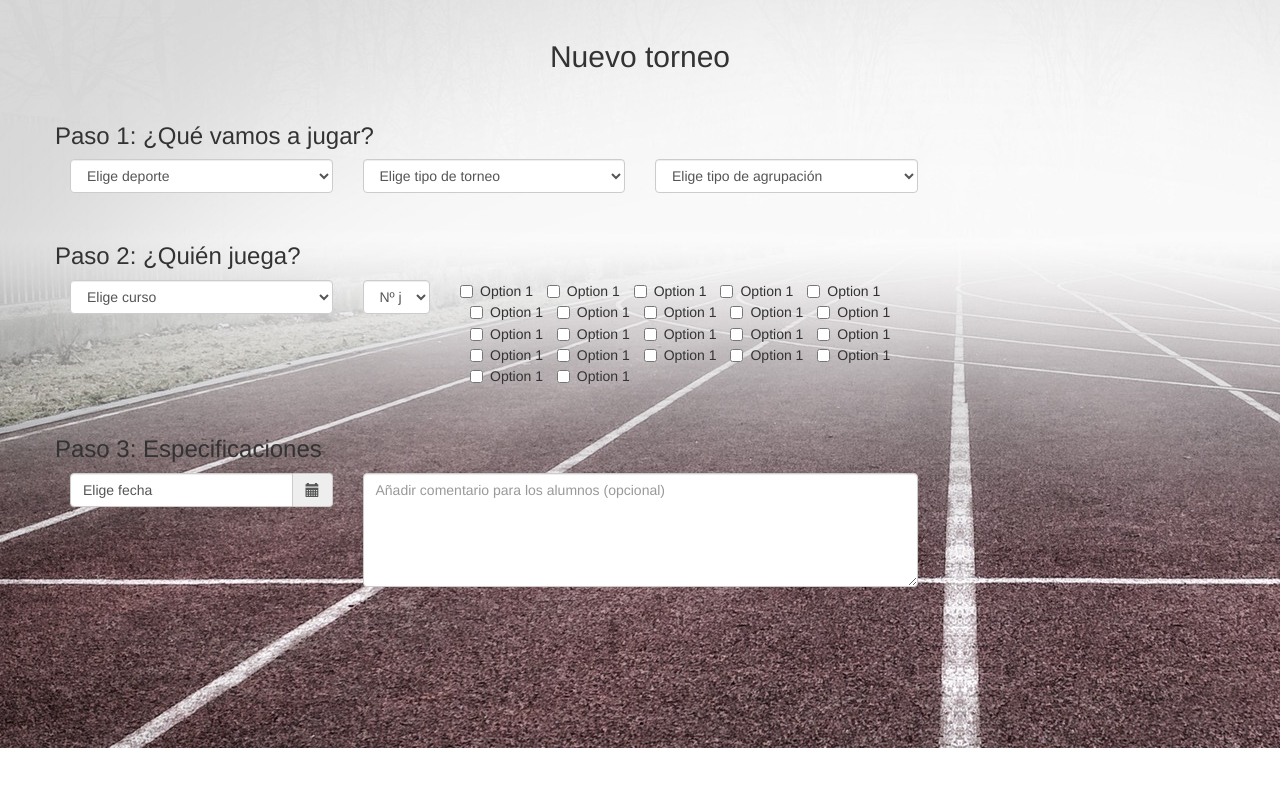
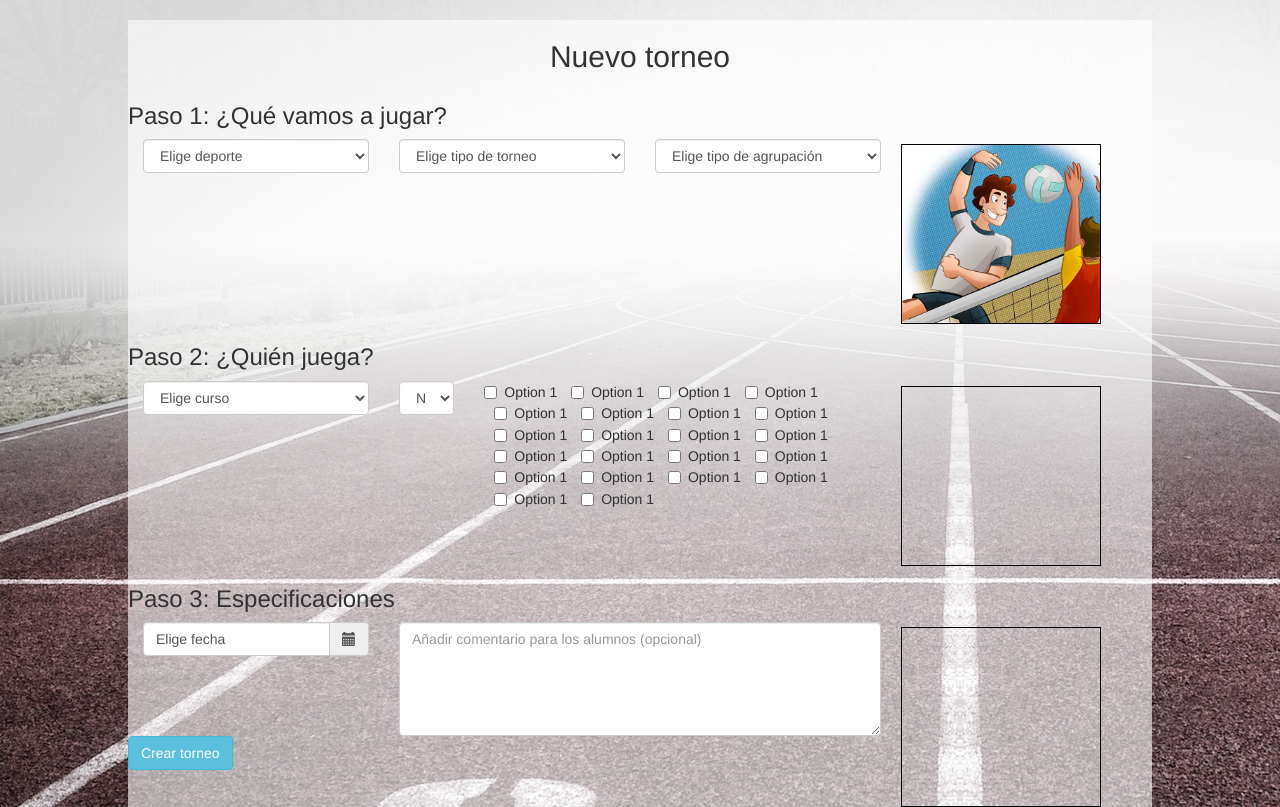
Before and after one commit to aitorzc/Proyecto-Final-DAW, a PHP site: page / in a window 1280 px wide. Shown: the part 52-859 px from the top of the page. Before the commit the page ends 800 px from the top, so only its background shows below. Run offline with PHP 8.4, Linux system fonts and the light colour scheme; data that the repository does not hold is empty; some libraries are stand-ins or nearby versions.

Commit message:
Imagenes añadidas sobre deportes a modo de prueba

```diff
--- a/view/main/main.css
+++ b/view/main/main.css
@@ -40,6 +40,18 @@ body{
 #btnMenu{
     cursor: pointer;
 }
-.top-spacer{
-    margin-top:30px;
+.stage{
+    width: 200px;
+    height: 180px;
+    float: right;
+    margin-right: 5%;
+    border: 1px solid black;
 }
+#img1{
+    background-image: url("volleyball.jpg");
+    background-size: cover;
+}
+paddAll{
+    padding-left:10px;
+    padding-right:10px;
+}
--- a/view/main/prototype_web.php
+++ b/view/main/prototype_web.php
@@ -53,10 +53,10 @@
     </nav>
 
 </div>
-<div class="container">
+<div class="container-fluid paddAll">
     <h2 class="text-center">Nuevo torneo</h2>
     <form>
-    <div class="row top-spacer">
+    <div class="row">
         <div class="form-group ">
             <h3>Paso 1: ¿Qué vamos a jugar?</h3>
             <div class="col-xs-3 col-sm-3">
@@ -86,8 +86,11 @@
                 </select>
             </div>
         </div>
+        <div class="stage" id="img1">
+
+        </div>
     </div>
-    <div class="row top-spacer">
+    <div class="row">
         <div class="form-group">
             <h3>Paso 2: ¿Quién juega?</h3>
             <div class="col-xs-3 col-sm-3">
@@ -134,8 +137,11 @@
                 <label class="checkbox-inline"><input type="checkbox" value="">Option 1</label>
             </div>
         </div>
+        <div class="stage">
+
+        </div>
     </div>
-    <div class="row top-spacer">
+    <div class="row">
         <div class"form-group">
             <h3>Paso 3: Especificaciones</h3>
             <div class="col-xs-3 col-sm-3">
@@ -151,6 +157,13 @@
             <textarea class="form-control" rows="5" id="comment" placeholder="Añadir comentario para los alumnos (opcional)"></textarea>
         </div>
     </div>
+    <div class="stage">
+
+    </div>
+    <div class="row">
+        <div class="col-xs-5">
+        <input type="submit" class="btn btn-info" value="Crear torneo" name="sendNewTourn">
+    </div>
     </form>
 </div>
 <script src="view/main/main.js"></script>
```
Also changed, not shown: view/main/atletismo.jpg (added), view/main/balon_prisionero.png (added), view/main/boy-1299876_640.png (added), view/main/volleyball.jpg (added).
